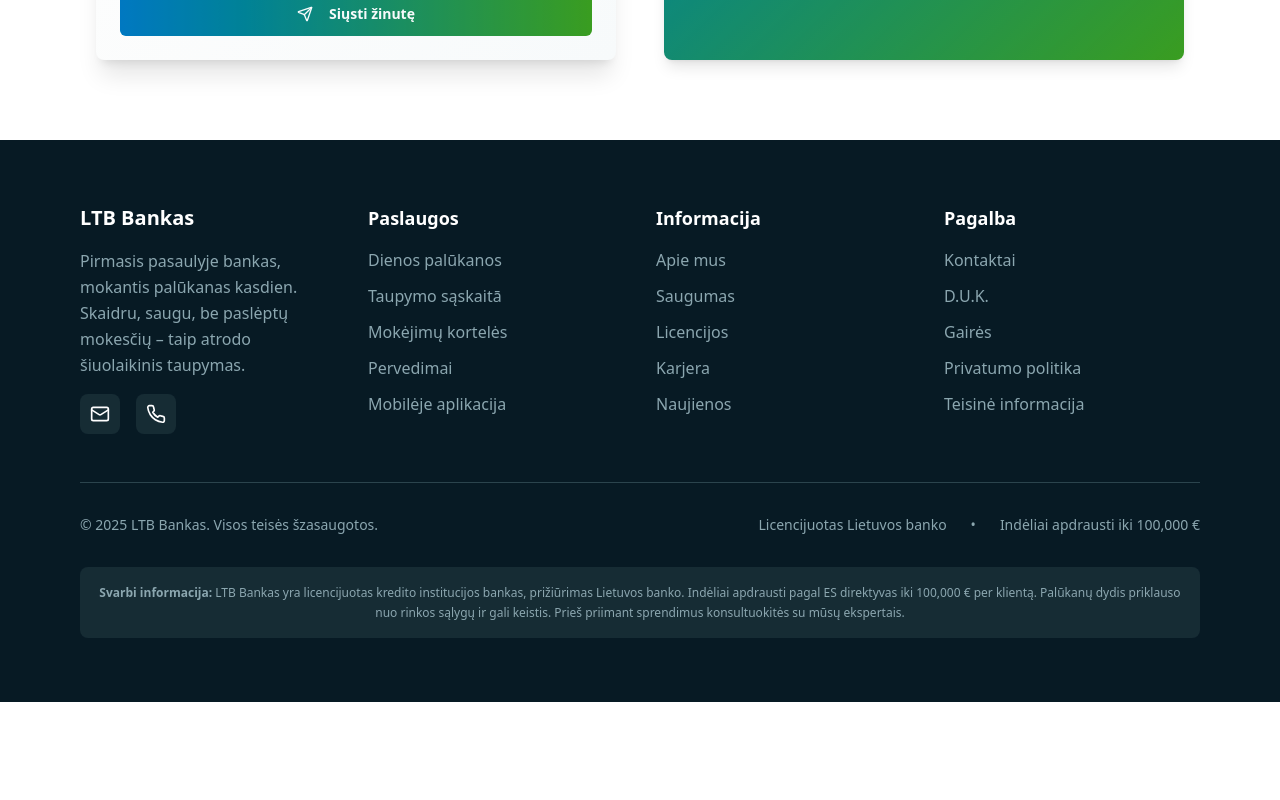
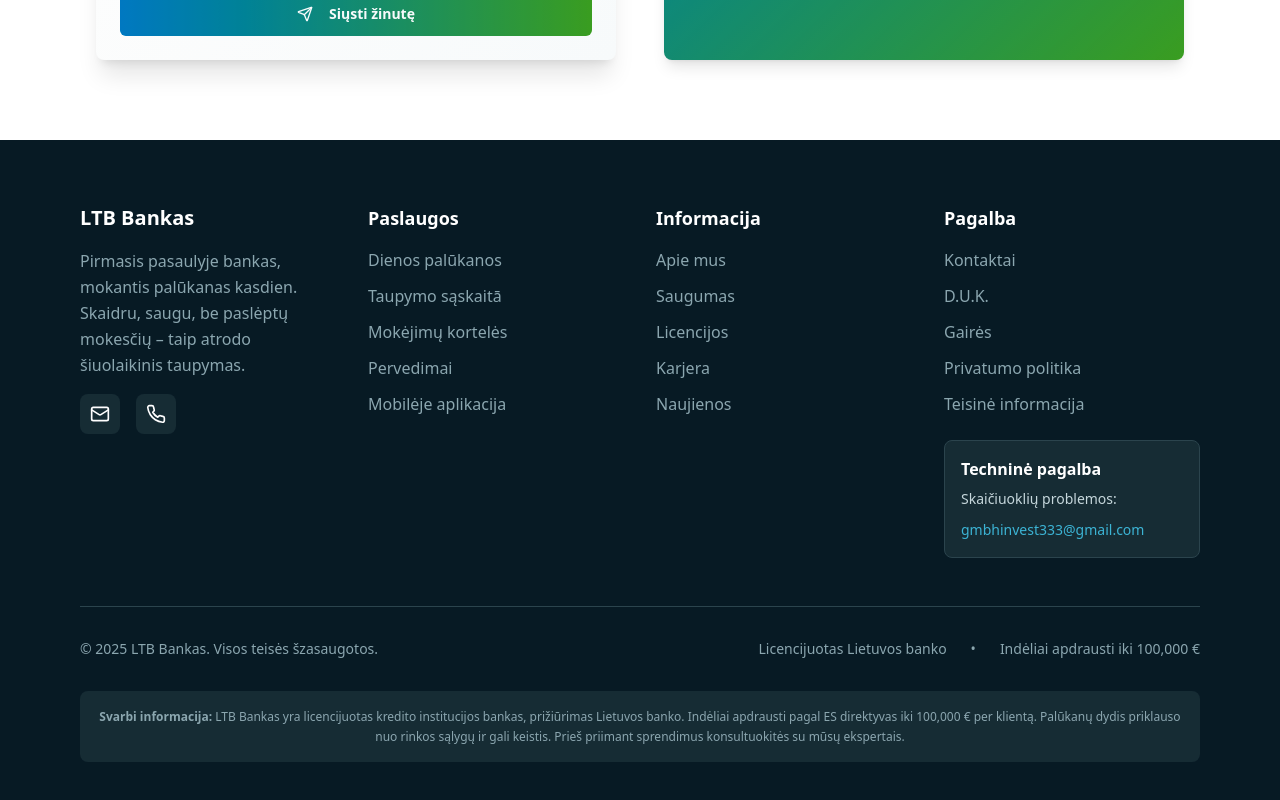
Before and after one commit to Alfonsas30/secure-yield-portal-build, a React (Vite) app: page / in a window 1280 px wide. Shown: the part 7944-8744 px from the top of the page. Before the commit the page ends 8646 px from the top, so only its background shows below. Built offline with nearby package versions, Linux system fonts and the light colour scheme.

Commit message:
Add technical support contact to footer
Add technical support email and section to the footer, including a link to the email address.

```diff
--- a/src/components/Footer.tsx
+++ b/src/components/Footer.tsx
@@ -60,6 +60,18 @@ const Footer = () => {
               <li><a href="#" className="hover:text-white transition-colors">Privatumo politika</a></li>
               <li><a href="#" className="hover:text-white transition-colors">Teisinė informacija</a></li>
             </ul>
+
+            {/* Techninė pagalba */}
+            <div className="mt-6 p-4 bg-slate-800 rounded-lg border border-slate-700">
+              <h4 className="font-semibold text-white mb-2">Techninė pagalba</h4>
+              <p className="text-sm text-slate-300 mb-2">Skaičiuoklių problemos:</p>
+              <a
+                href="mailto:gmbhinvest333@gmail.com?subject=Skaičiuoklės problema&body=Sveiki, turiu problemą su skaičiuokle:"
+                className="text-blue-400 hover:text-blue-300 transition-colors text-sm font-medium"
+              >
+                gmbhinvest333@gmail.com
+              </a>
+            </div>
           </div>
         </div>
 
```
